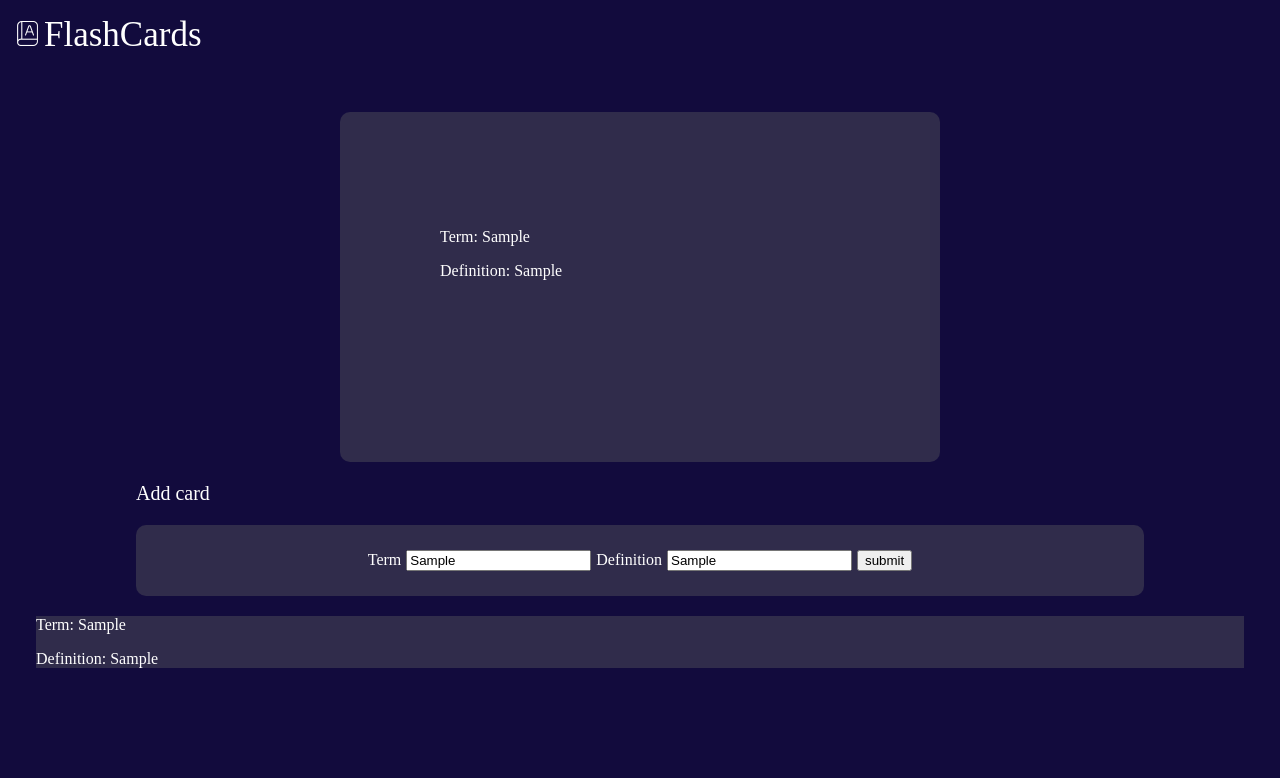
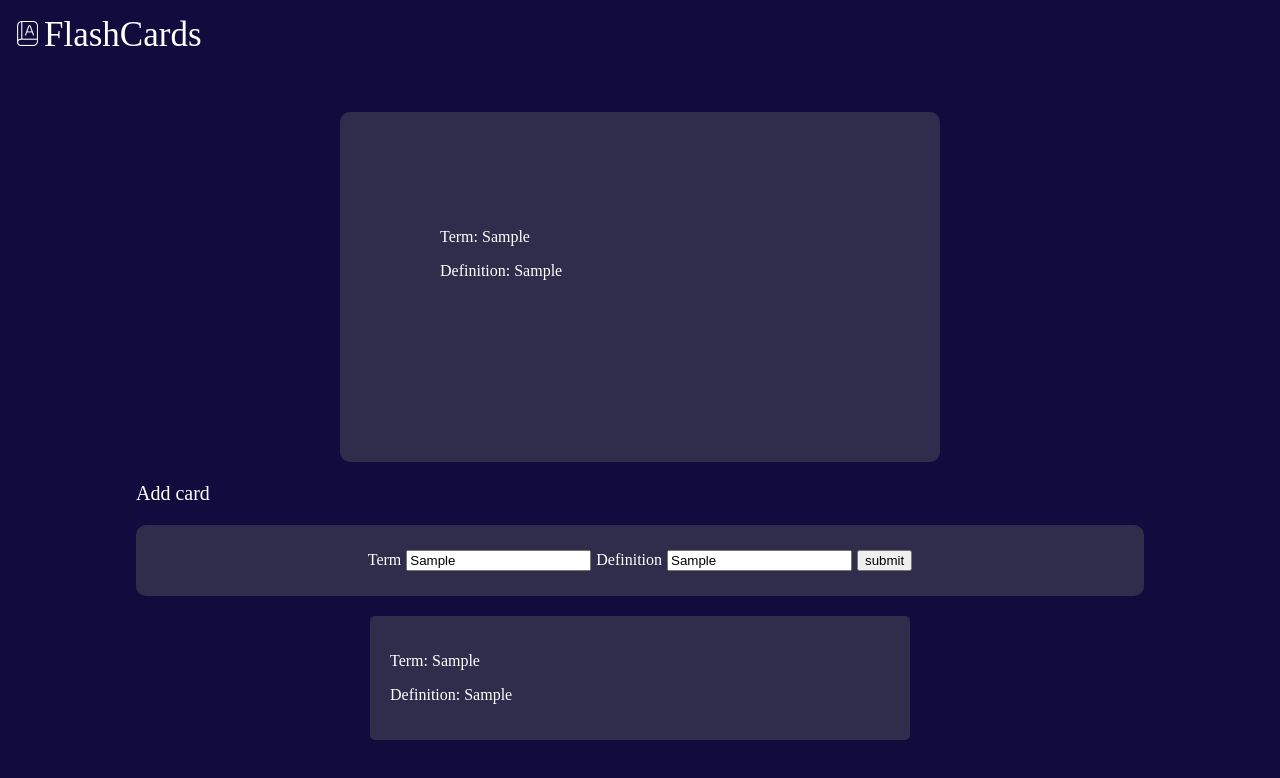
Before and after one commit to helentran64/flash-cards, a Vue app: page / in a window 1280 px wide. Both pictures are taken after typing "Sample", "Sample" into the empty fields and a click on the button "submit". Shown: the top 778 px of the page. Built offline with nearby package versions, Linux system fonts and the light colour scheme.

Commit message:
fixed notes

```diff
--- a/src/components/Input.vue
+++ b/src/components/Input.vue
@@ -17,7 +17,7 @@
 
     <!-- Displays all the notes submitted -->
     <div class="listOfNotes">
-        <div v-for="note in notes">
+        <div class="note" v-for="note in notes">
             <p>Term: {{ note.term }}</p>
             <p> Definition: {{ note.def }}</p>
         </div>
@@ -75,8 +75,14 @@ export default{
         margin-right: auto;
         margin-left: auto;
     }
-    .listOfNotes{
+    .note{
         background-color: rgb(48, 44, 75);
-        margin: 20px;
+        border-radius: 5px;
+        width: 500px;
+        margin-right: auto;
+        margin-left: auto;
+        padding: 20px;
+        margin-top: 20px;
+        margin-bottom: 20px;
     }
 </style>
```
